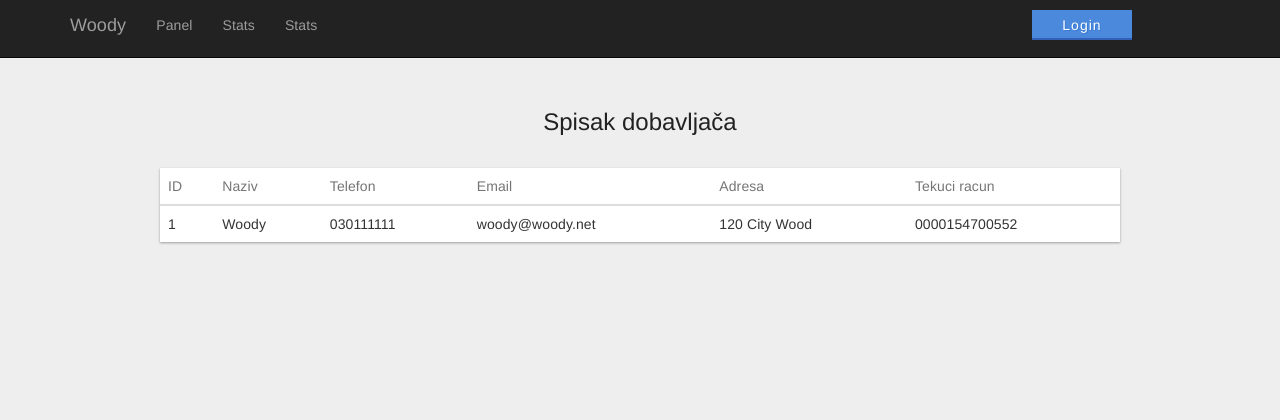
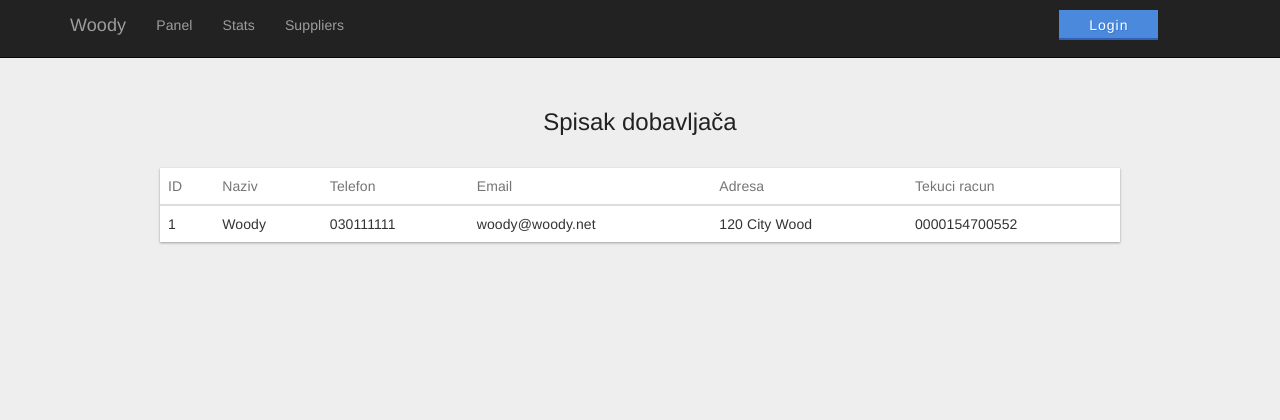
Before and after one commit to AdnaDurakovic/PPIS, a PHP site: page /managerSuppliers.php in a window 1280 px wide. Shown: the top 420 px of the page. Run offline with PHP 8.4, Linux system fonts and the light colour scheme; data comes from the database, SQL or seed files in the repository.

Commit message:
managerSuppliers menu

```diff
--- a/managerSuppliers.php
+++ b/managerSuppliers.php
@@ -41,7 +41,7 @@
                       <a href="managerStats.php">Stats</a>
                   </li>
                   <li>
-                      <a href="managerSuppliers.php">Stats</a>
+                      <a href="managerSuppliers.php">Suppliers</a>
                   </li>
 <!--
                   <li>
```
